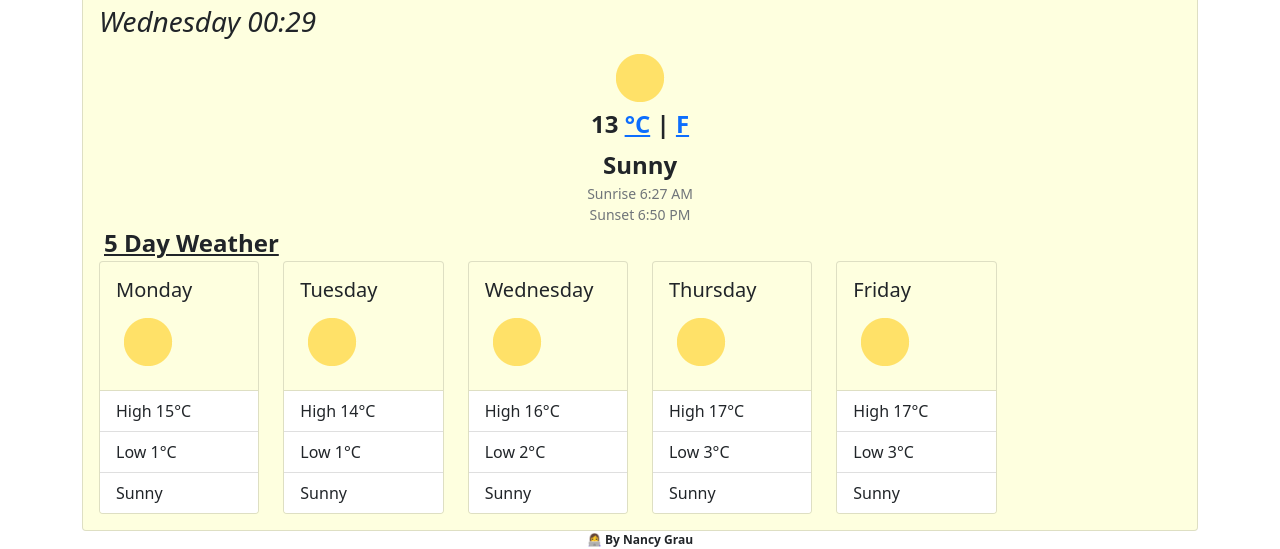
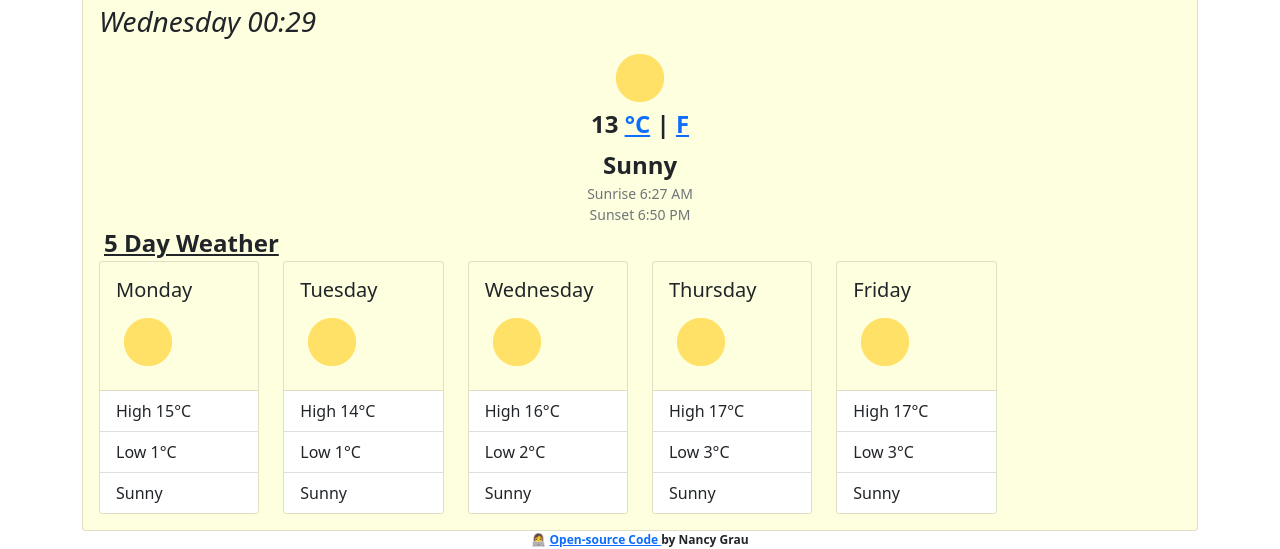
Before and after one commit to nancygrau/GitHub-Homework, a plain HTML site: page index.html in a window 1280 px wide. Shown: the part 330-879 px from the top of the page. Drawn offline with nearby package versions, Linux system fonts and the light colour scheme; files that its build step writes are made by us from their sources; files whose address does not match are found by name.

Commit message:
Update index.html
Included a link to GitHub repository at the bottom of project

```diff
--- a/index.html
+++ b/index.html
@@ -133,7 +133,13 @@
         </div>
       </div>
     </div>
-    <footer>👩‍💻 By Nancy Grau</footer>
+    <footer>
+      👩‍💻
+      <a href="https://github.com/nancygrau/Weather-App-Project">
+        Open-source Code
+      </a>
+      by Nancy Grau
+    </footer>
     <script src="src/script.js"></script>
   </body>
 </html>
```
